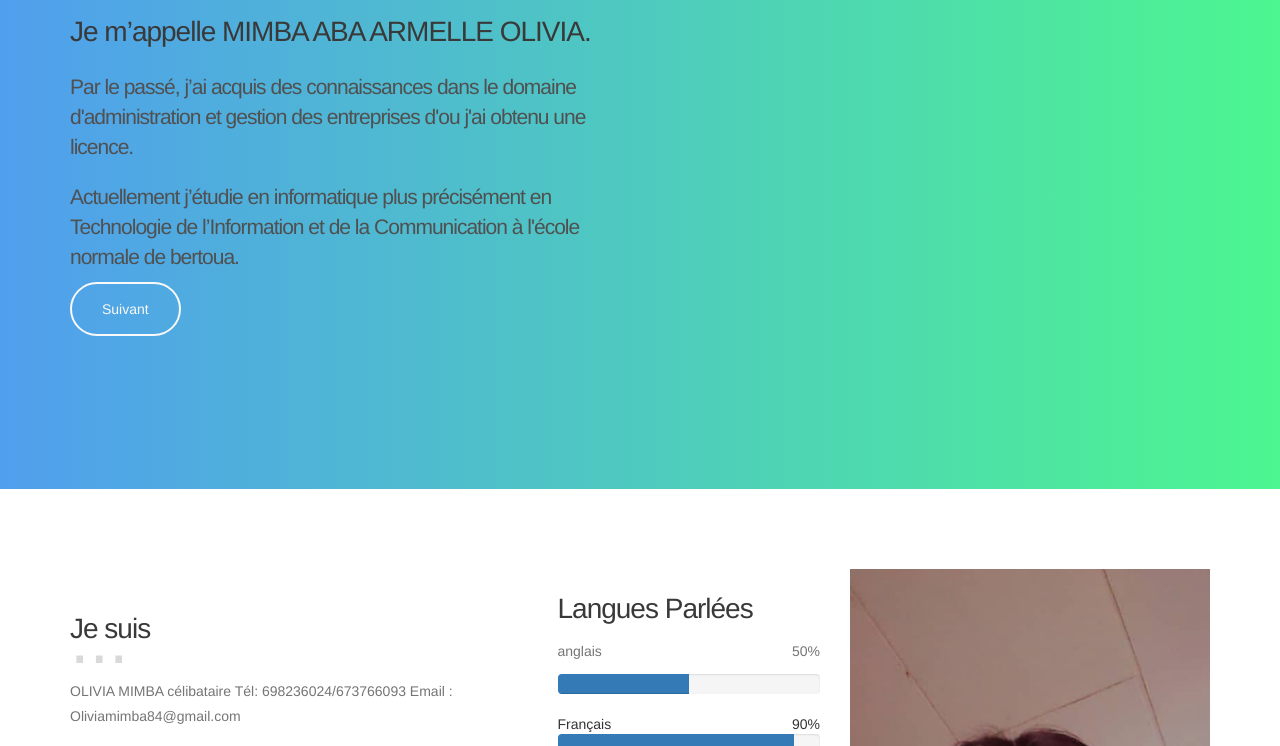
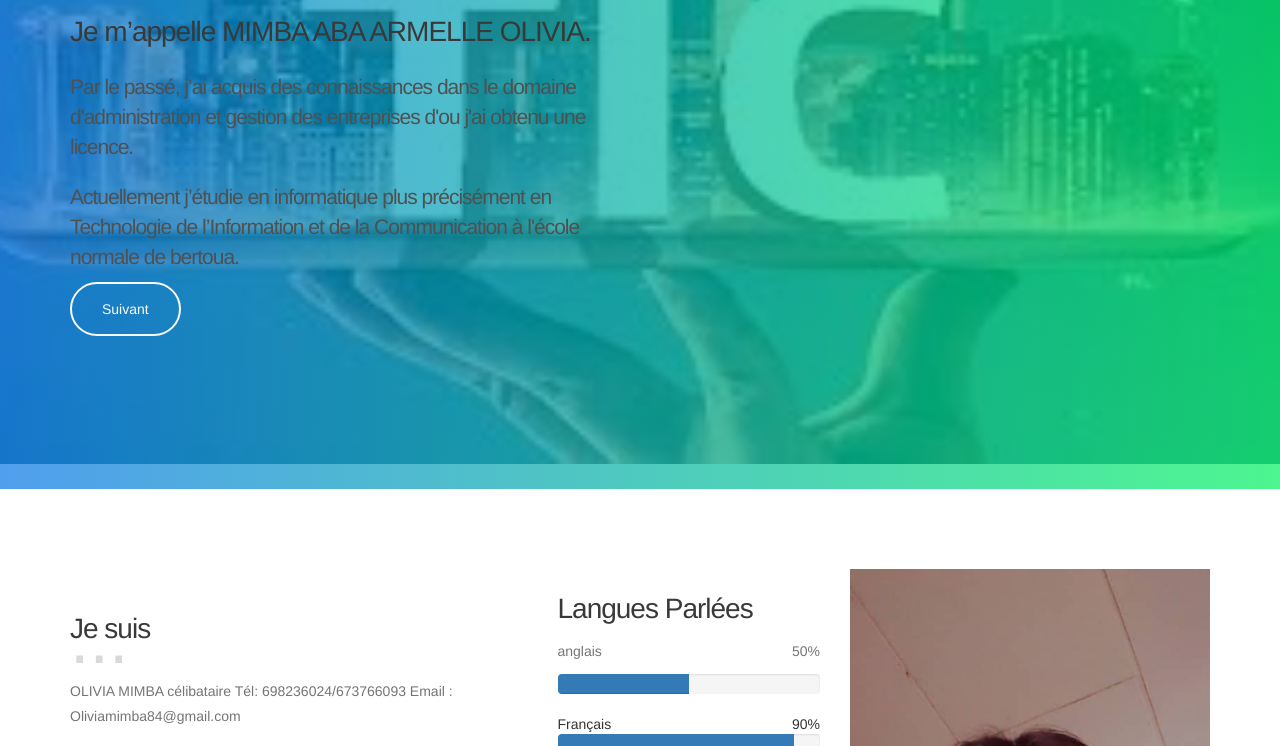
Before and after one commit to princessemimba/mon-portfolio, a plain HTML site: page index.html in a window 1280 px wide. Shown: the part 311-1057 px from the top of the page. Drawn offline with Linux system fonts and the light colour scheme.

Commit message:
Add files via upload

```diff
--- a/css/templatemo-style.css
+++ b/css/templatemo-style.css
@@ -321,7 +321,7 @@ http://www.templatemo.com/tm-509-hydro
   -----------------------------------------*/
 
   #home {
-    background: url('../images/bur.jpg') no-repeat center center;
+    background: url('../images/imageTIC.jpg') no-repeat center center;
     background-size: cover;
     vertical-align: middle;
     display: -webkit-box;
```
Also changed, not shown: images/IMG_20220321_084614_377.jpg (added), 1 other file.
